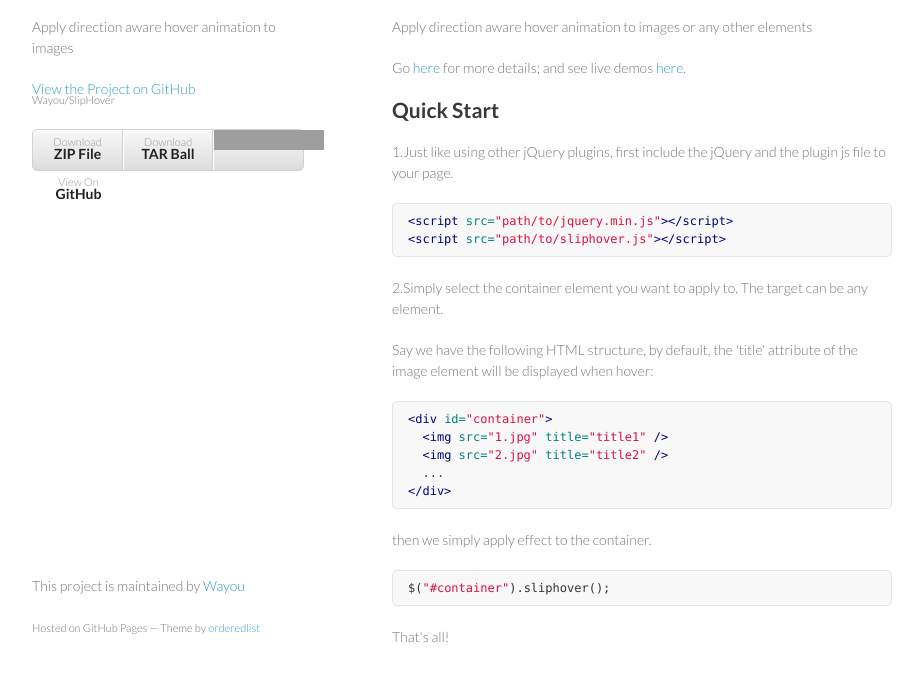
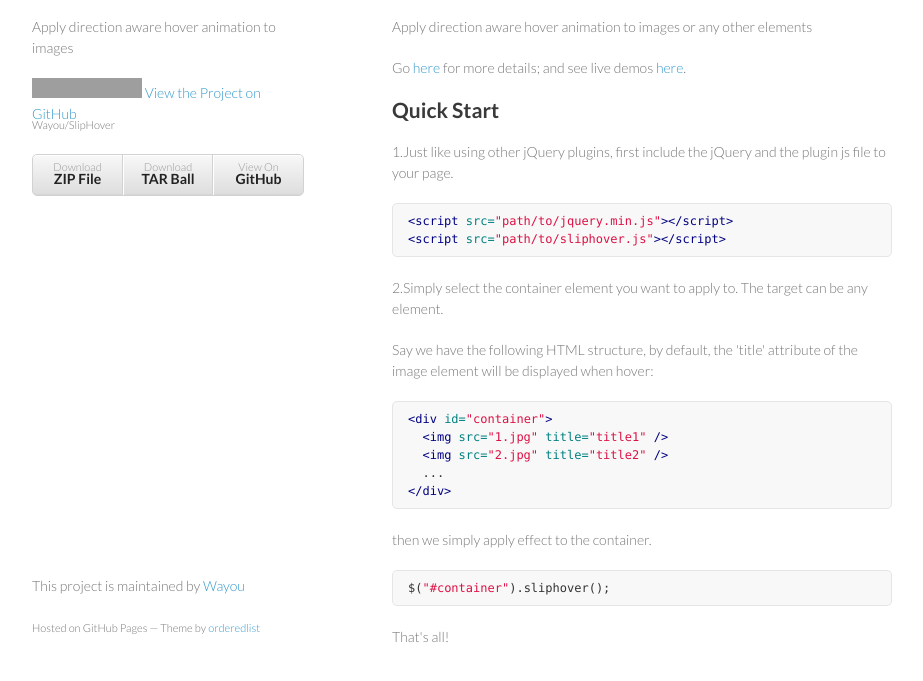
Before and after one commit to wayou/SlipHover, a plain HTML site: page index.html in a window 1280 px wide. Shown: the part 93-774 px from the top of the page, without its empty margins (178-1101 px from the left). Drawn offline with Linux system fonts and the light colour scheme; grey boxes are pictures that could not be loaded.

Commit message:
Update index.html

```diff
--- a/index.html
+++ b/index.html
@@ -18,14 +18,15 @@
         <h1>SlipHover</h1>
         <p>Apply direction aware hover animation to images</p>
 
-        <p class="view"><a href="https://github.com/Wayou/SlipHover">View the Project on GitHub <small>Wayou/SlipHover</small></a></p>
+        <p class="view"><a href="https://github.com/Wayou/SlipHover">
+        <iframe src="http://ghbtns.com/github-btn.html?user=wayou&repo=SlipHover&type=watch&count=true"
+  allowtransparency="true" frameborder="0" scrolling="0" width="110" height="20"></iframe>
+        View the Project on GitHub <small>Wayou/SlipHover</small></a></p>
 
 
         <ul>
           <li><a href="https://github.com/Wayou/SlipHover/zipball/master">Download <strong>ZIP File</strong></a></li>
           <li><a href="https://github.com/Wayou/SlipHover/tarball/master">Download <strong>TAR Ball</strong></a></li>
-          <li><iframe src="http://ghbtns.com/github-btn.html?user=mdo&repo=github-buttons&type=watch&count=true"
-  allowtransparency="true" frameborder="0" scrolling="0" width="110" height="20"></iframe></li>
           <li><a href="https://github.com/Wayou/SlipHover">View On <strong>GitHub</strong></a></li>
         </ul>
       </header>
```
